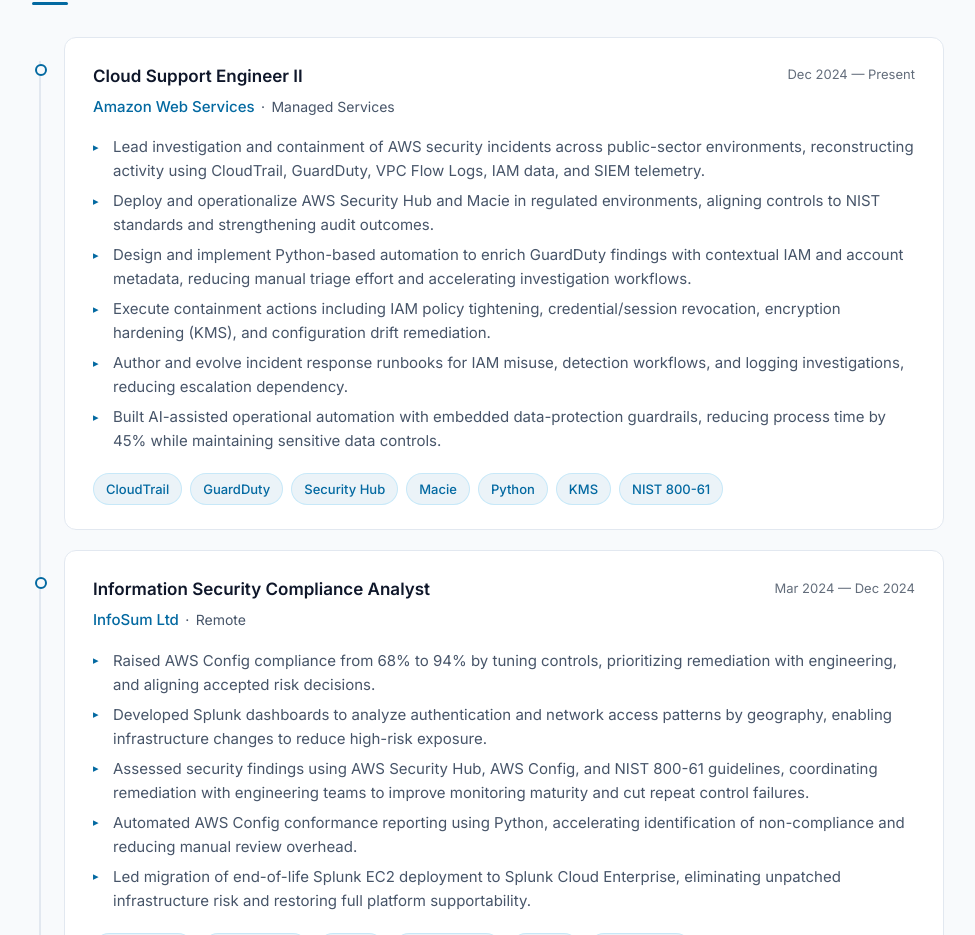
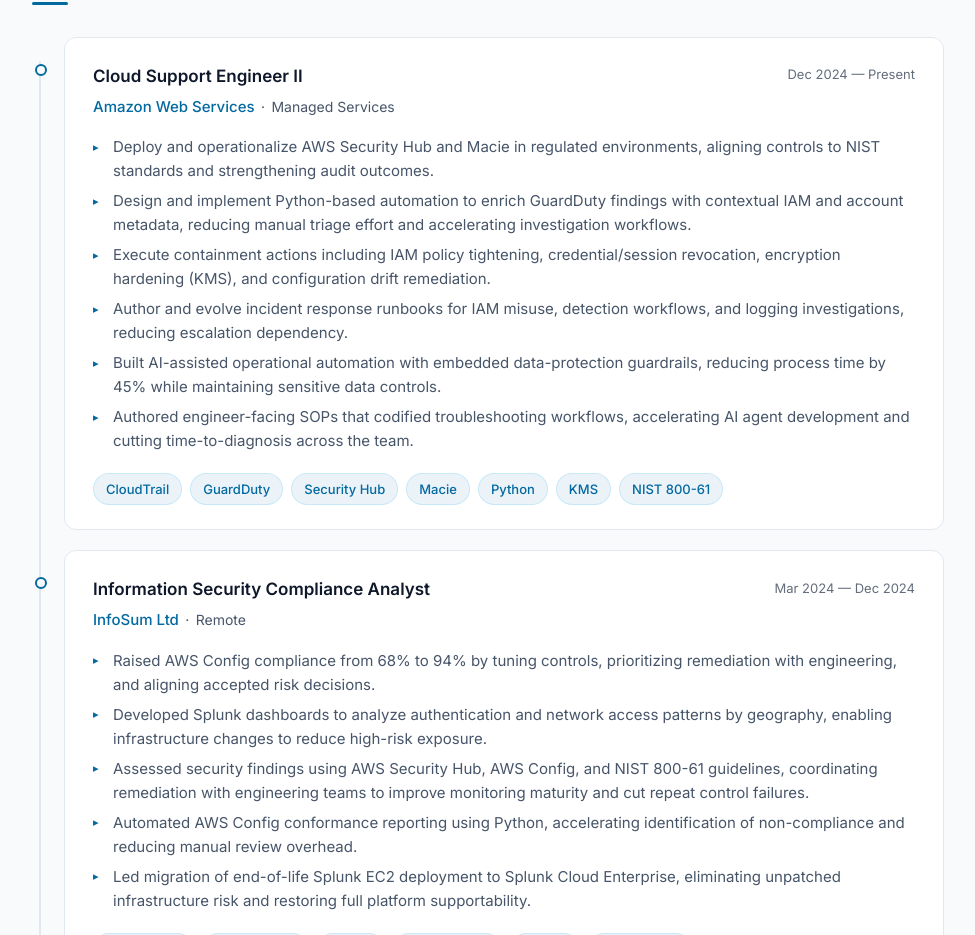
Before and after one commit to Koalatyyy/resume-website, a plain HTML site: page index.html in a window 1280 px wide. Shown: the part 1957-2892 px from the top of the page, without its empty margins (152-1127 px from the left). Drawn offline with Linux system fonts and the light colour scheme.

Commit message:
Feat: add SOP authoring bullet to current AWS role

```diff
--- a/index.html
+++ b/index.html
@@ -475,12 +475,12 @@
               <time class="date-range" datetime="2024-12">Dec 2024 — Present</time>
             </div>
             <ul class="job-bullets">
-              <li>Lead investigation and containment of AWS security incidents across public-sector environments, reconstructing activity using CloudTrail, GuardDuty, VPC Flow Logs, IAM data, and SIEM telemetry.</li>
               <li>Deploy and operationalize AWS Security Hub and Macie in regulated environments, aligning controls to NIST standards and strengthening audit outcomes.</li>
               <li>Design and implement Python-based automation to enrich GuardDuty findings with contextual IAM and account metadata, reducing manual triage effort and accelerating investigation workflows.</li>
               <li>Execute containment actions including IAM policy tightening, credential/session revocation, encryption hardening (KMS), and configuration drift remediation.</li>
               <li>Author and evolve incident response runbooks for IAM misuse, detection workflows, and logging investigations, reducing escalation dependency.</li>
               <li>Built AI-assisted operational automation with embedded data-protection guardrails, reducing process time by 45% while maintaining sensitive data controls.</li>
+              <li>Authored engineer-facing SOPs that codified troubleshooting workflows, accelerating AI agent development and cutting time-to-diagnosis across the team.</li>
             </ul>
             <div class="tag-list">
               <span class="tag">CloudTrail</span>
```
